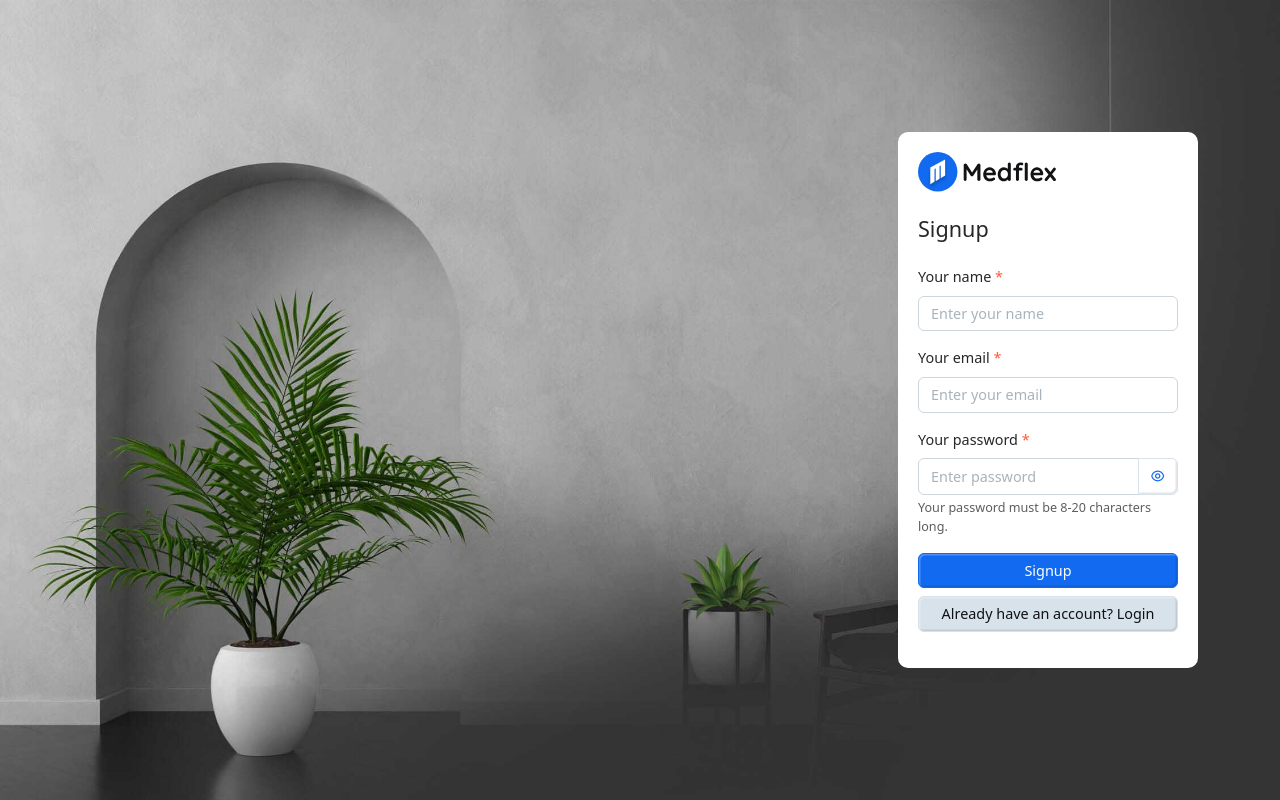
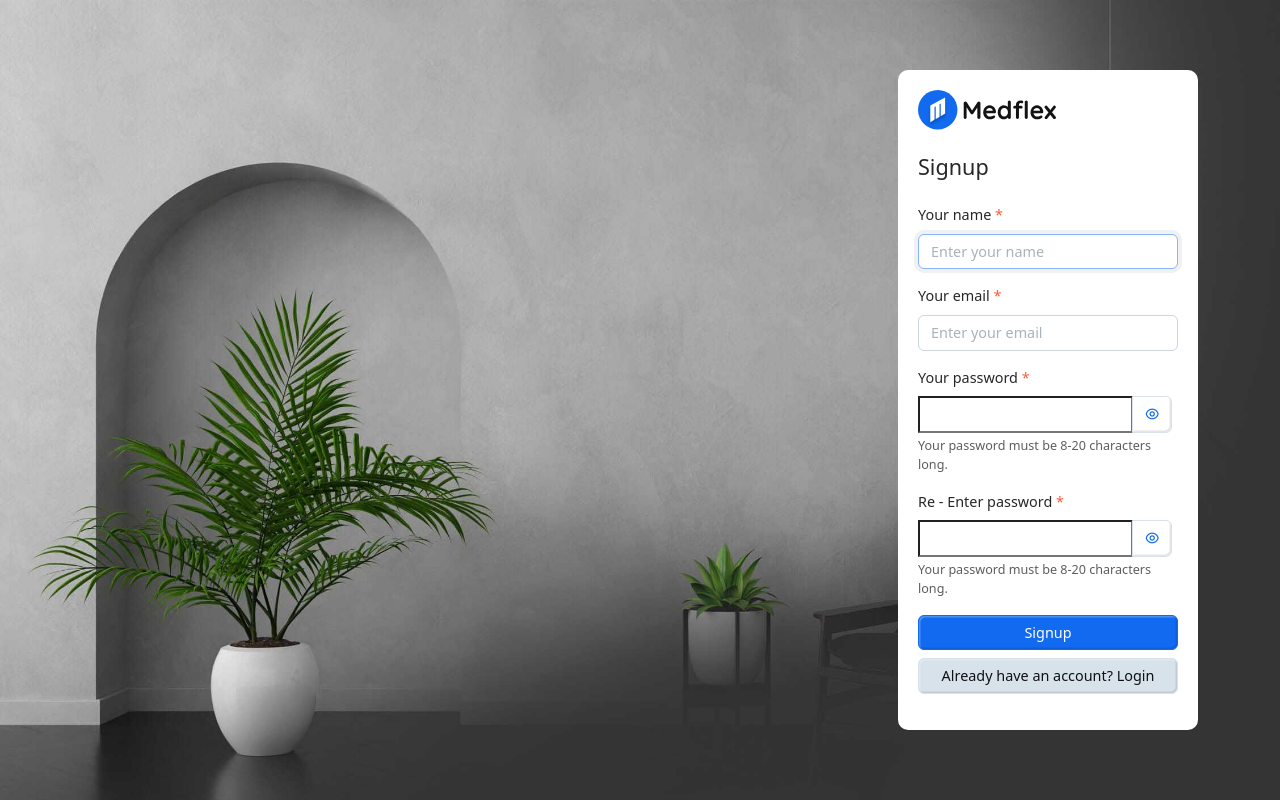
Before and after one commit to Maquiz1/ehms, a Django app: page /sign_up/ in a window 1280 px wide. Run offline with Django 4.2, Linux system fonts and the light colour scheme; some libraries are stand-ins or nearby versions.

Commit message:
Fix Registration and Login

```diff
--- a/clinic/templates/registration/sign_up.html
+++ b/clinic/templates/registration/sign_up.html
@@ -34,29 +34,47 @@
     <div class="auth-wrapper">
 
       <!-- Form starts -->
-      <form action="https://bootstrapget.com/demos/medflex-medical-admin-template/index.html">
-
+      <form method="post">
+      <!-- <form action="https://bootstrapget.com/demos/medflex-medical-admin-template/index.html"> -->
+        {% csrf_token %}
         <div class="auth-box">
           <a href="index-2.html" class="auth-logo mb-4">
             <img src="{% static 'assets/images/logo-dark.svg' %}" alt="Bootstrap Gallery">
           </a>
 
           <h4 class="mb-4">Signup</h4>
-
+          {{ form.non_field_errors }}
           <div class="mb-3">
             <label class="form-label" for="name">Your name <span class="text-danger">*</span></label>
-            <input type="text" id="name" class="form-control" placeholder="Enter your name">
+            <!-- <input type="text" id="name" class="form-control" placeholder="Enter your name"> -->
+            {{ form.username }}
           </div>
 
           <div class="mb-3">
             <label class="form-label" for="email">Your email <span class="text-danger">*</span></label>
-            <input type="text" id="email" class="form-control" placeholder="Enter your email">
+            <!-- <input type="text" id="email" class="form-control" placeholder="Enter your email"> -->
+            {{ form.email }}
           </div>
 
           <div class="mb-3">
             <label class="form-label" for="pwd">Your password <span class="text-danger">*</span></label>
             <div class="input-group">
-              <input type="password" id="pwd" class="form-control" placeholder="Enter password">
+              <!-- <input type="password" id="pwd" class="form-control" placeholder="Enter password"> -->
+              {{ form.password1 }}
+              <button class="btn btn-outline-secondary" type="button">
+                <i class="ri-eye-line text-primary"></i>
+              </button>
+            </div>
+            <div class="form-text">
+              Your password must be 8-20 characters long.
+            </div>
+          </div>
+
+          <div class="mb-3">
+            <label class="form-label" for="pwd">Re - Enter password <span class="text-danger">*</span></label>
+            <div class="input-group">
+              <!-- <input type="password" id="pwd" class="form-control" placeholder="Enter password"> -->
+              {{ form.password2 }}
               <button class="btn btn-outline-secondary" type="button">
                 <i class="ri-eye-line text-primary"></i>
               </button>
```
